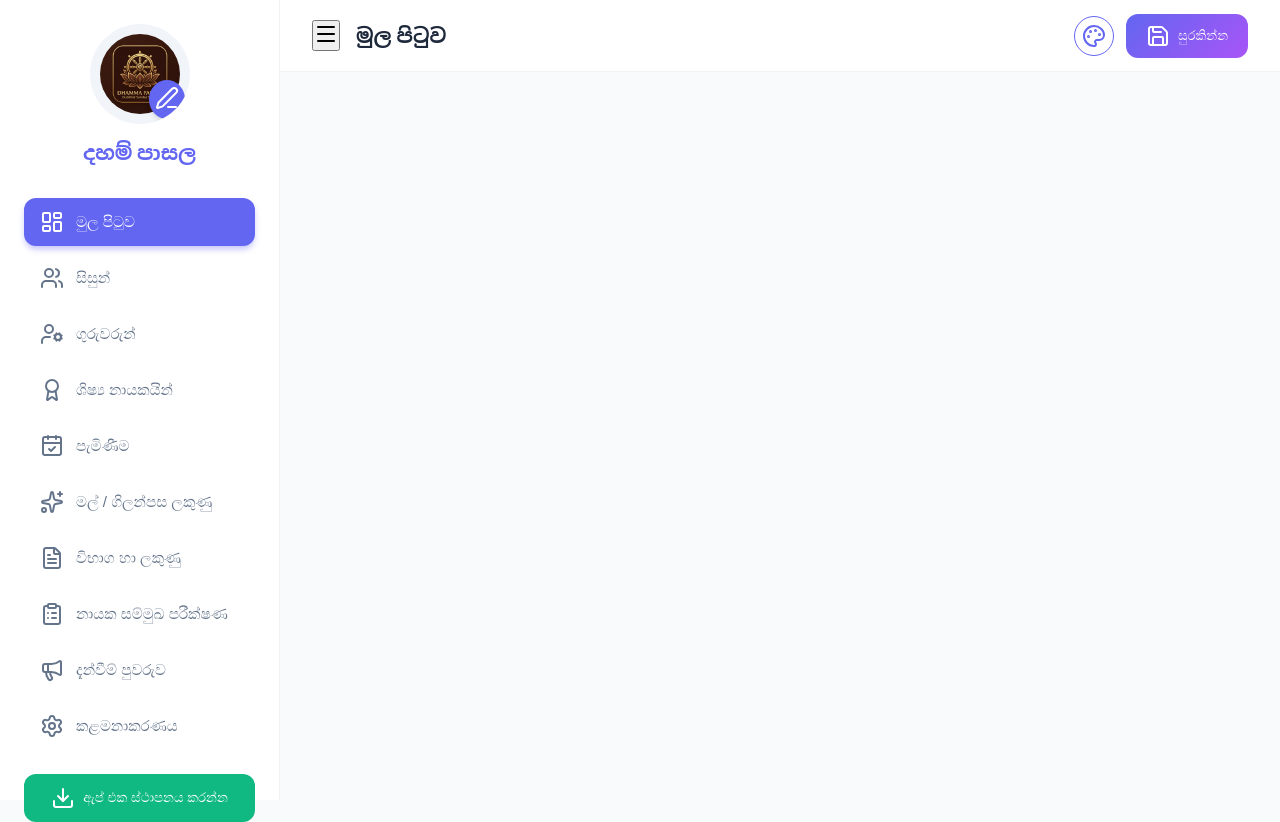
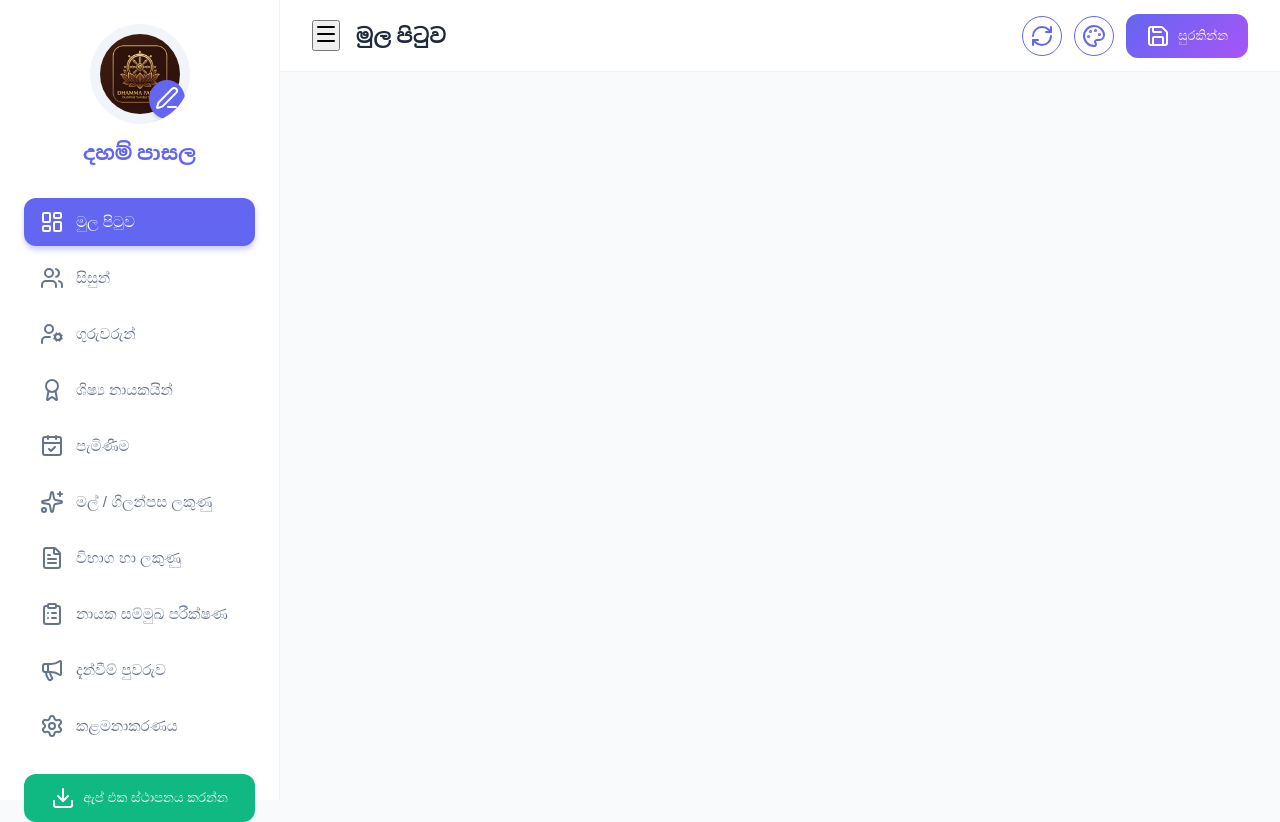
Before and after one commit to nsantha57-crypto/Nimal-Web, a plain HTML site: page index.html in a window 1280 px wide. Drawn offline with nearby package versions, Linux system fonts and the light colour scheme; no server answers.

Commit message:
Add files via upload

```diff
--- a/index.html
+++ b/index.html
@@ -84,6 +84,9 @@
                 </div>
 
                 <div class="header-actions">
+                    <button id="refresh-btn" class="theme-btn" onclick="window.location.reload()" title="පිටුව Refresh කරන්න">
+                        <i data-lucide="refresh-cw"></i>
+                    </button>
                     <button id="theme-toggle-btn" class="theme-btn" onclick="toggleTheme()" title="තේමාව වෙනස් කරන්න">
                         <i data-lucide="palette"></i>
                     </button>
```
